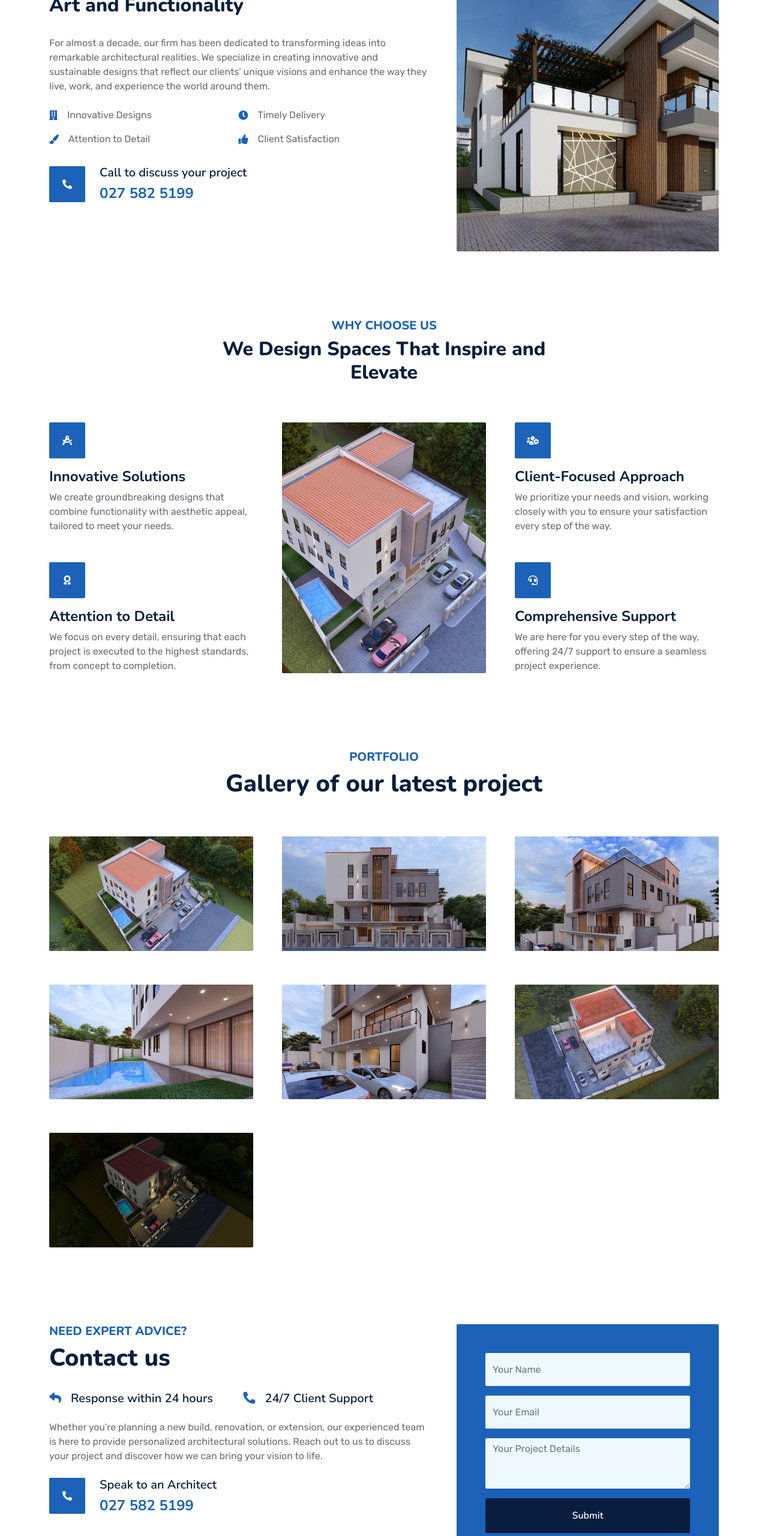
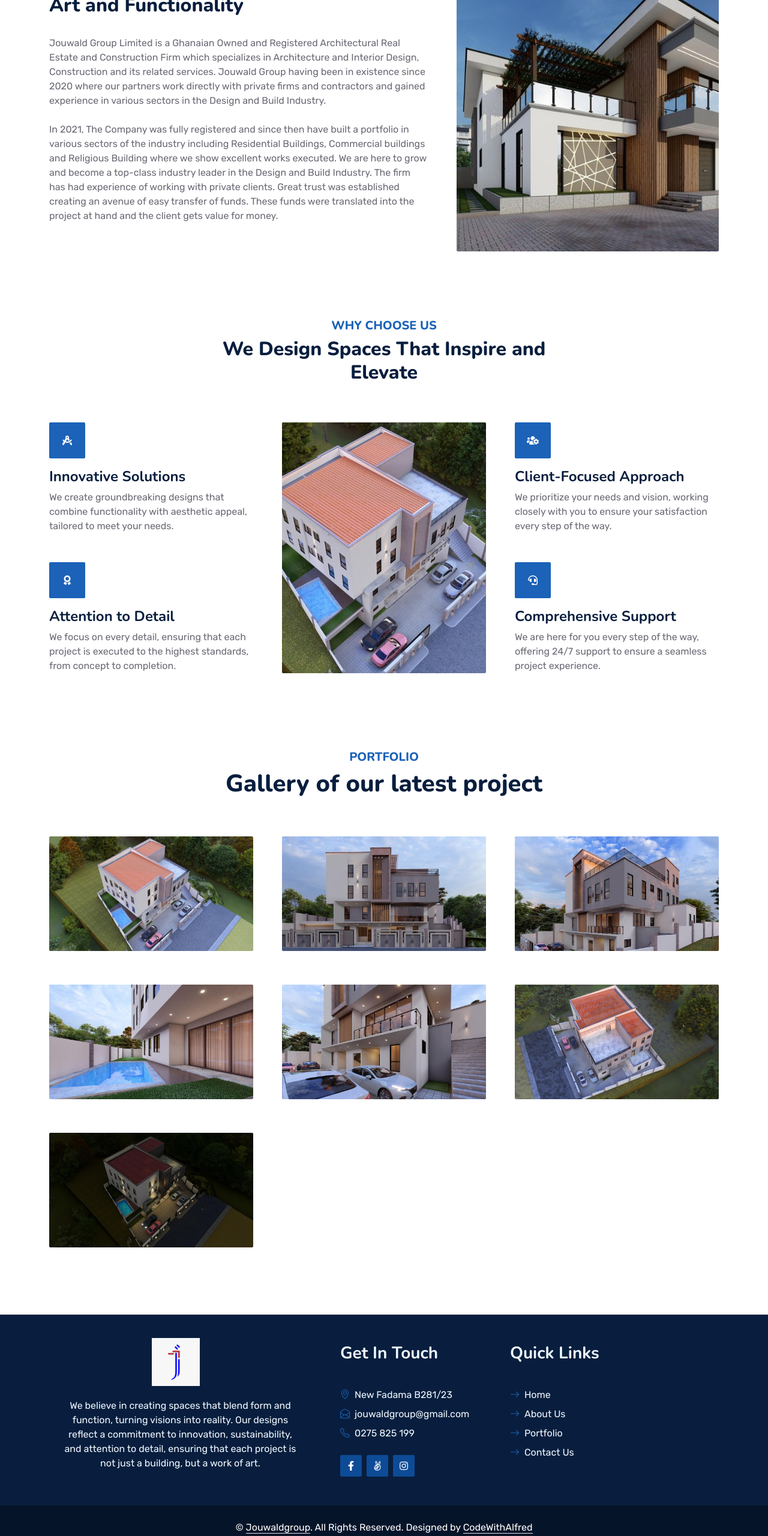
Before and after one commit to Fredasante/jouwald-group, a plain HTML site: page index.html in a window 1280 px wide. Shown: the part 941-3501 px from the top of the page at 60% size. Drawn offline with nearby package versions, Linux system fonts and the light colour scheme.

Commit message:
update: about us content

```diff
--- a/index.html
+++ b/index.html
@@ -176,50 +176,25 @@
               </h2>
             </header>
             <p class="about-description mb-4">
-              For almost a decade, our firm has been dedicated to transforming
-              ideas into remarkable architectural realities. We specialize in
-              creating innovative and sustainable designs that reflect our
-              clients' unique visions and enhance the way they live, work, and
-              experience the world around them.
+              Jouwald Group Limited is a Ghanaian Owned and Registered
+              Architectural Real Estate and Construction Firm which specializes
+              in Architecture and Interior Design, Construction and its related
+              services. Jouwald Group having been in existence since 2020 where
+              our partners work directly with private firms and contractors and
+              gained experience in various sectors in the Design and Build
+              Industry.
+              <br />
+              <br />
+              In 2021, The Company was fully registered and since then have
+              built a portfolio in various sectors of the industry including
+              Residential Buildings, Commercial buildings and Religious Building
+              where we show excellent works executed. We are here to grow and
+              become a top-class industry leader in the Design and Build
+              Industry. The firm has had experience of working with private
+              clients. Great trust was established creating an avenue of easy
+              transfer of funds. These funds were translated into the project at
+              hand and the client gets value for money.
             </p>
-            <div class="row g-0 mb-3">
-              <div class="col-sm-6">
-                <ul class="list-unstyled mb-0">
-                  <li class="d-flex align-items-center mb-3">
-                    <i class="fa fa-building text-primary me-3"></i>
-                    <span>Innovative Designs</span>
-                  </li>
-                  <li class="d-flex align-items-center mb-3">
-                    <i class="fa fa-paint-brush text-primary me-3"></i>
-                    <span>Attention to Detail</span>
-                  </li>
-                </ul>
-              </div>
-              <div class="col-sm-6">
-                <ul class="list-unstyled mb-0">
-                  <li class="d-flex align-items-center mb-3">
-                    <i class="fa fa-clock text-primary me-3"></i>
-                    <span>Timely Delivery</span>
-                  </li>
-                  <li class="d-flex align-items-center mb-3">
-                    <i class="fa fa-thumbs-up text-primary me-3"></i>
-                    <span>Client Satisfaction</span>
-                  </li>
-                </ul>
-              </div>
-            </div>
-            <div class="d-flex align-items-center mb-4">
-              <div
-                class="bg-primary d-flex align-items-center justify-content-center rounded"
-                style="width: 60px; height: 60px"
-              >
-                <i class="fa fa-phone-alt text-white"></i>
-              </div>
-              <div class="ps-4">
-                <h5 class="mb-2">Call to discuss your project</h5>
-                <h4 class="text-primary mb-0">027 582 5199</h4>
-              </div>
-            </div>
           </div>
           <div class="col-lg-5" style="min-height: 500px">
             <div class="position-relative h-100">
@@ -421,91 +396,6 @@
     </section>
     <!-- Portfolio End -->
 
-    <!-- Contact Start -->
-    <section class="container-fluid py-3">
-      <div class="container py-5">
-        <div class="row g-5">
-          <div class="col-lg-7">
-            <div class="section-title position-relative pb-3 mb-3">
-              <h5 class="fw-bold text-primary text-uppercase">
-                Need Expert Advice?
-              </h5>
-              <h1 class="mb-0">Contact us</h1>
-            </div>
-            <div class="row gx-3">
-              <div class="col-sm-6">
-                <h5 class="mb-4">
-                  <i class="fa fa-reply text-primary me-3"></i>Response within
-                  24 hours
-                </h5>
-              </div>
-              <div class="col-sm-6">
-                <h5 class="mb-4">
-                  <i class="fa fa-phone-alt text-primary me-3"></i>24/7 Client
-                  Support
-                </h5>
-              </div>
-            </div>
-            <p class="mb-4">
-              Whether you’re planning a new build, renovation, or extension, our
-              experienced team is here to provide personalized architectural
-              solutions. Reach out to us to discuss your project and discover
-              how we can bring your vision to life.
-            </p>
-            <div class="d-flex align-items-center mt-2">
-              <div
-                class="bg-primary d-flex align-items-center justify-content-center rounded"
-                style="width: 60px; height: 60px"
-              >
-                <i class="fa fa-phone-alt text-white"></i>
-              </div>
-              <div class="ps-4">
-                <h5 class="mb-2">Speak to an Architect</h5>
-                <h4 class="text-primary mb-0">027 582 5199</h4>
-              </div>
-            </div>
-          </div>
-          <div class="col-lg-5">
-            <div class="bg-primary rounded h-100 d-flex align-items-center p-5">
-              <form>
-                <div class="row g-3">
-                  <div class="col-xl-12">
-                    <input
-                      type="text"
-                      class="form-control bg-light border-0"
-                      placeholder="Your Name"
-                      style="height: 55px"
-                    />
-                  </div>
-                  <div class="col-12">
-                    <input
-                      type="email"
-                      class="form-control bg-light border-0"
-                      placeholder="Your Email"
-                      style="height: 55px"
-                    />
-                  </div>
-                  <div class="col-12">
-                    <textarea
-                      class="form-control bg-light border-0"
-                      rows="3"
-                      placeholder="Your Project Details"
-                    ></textarea>
-                  </div>
-                  <div class="col-12">
-                    <button class="btn btn-dark w-100 py-3" type="submit">
-                      Submit
-                    </button>
-                  </div>
-                </div>
-              </form>
-            </div>
-          </div>
-        </div>
-      </div>
-    </section>
-    <!-- Contact End -->
-
     <!-- Footer Start -->
     <footer class="container-fluid bg-dark text-light mt-5">
       <div class="container">
```
